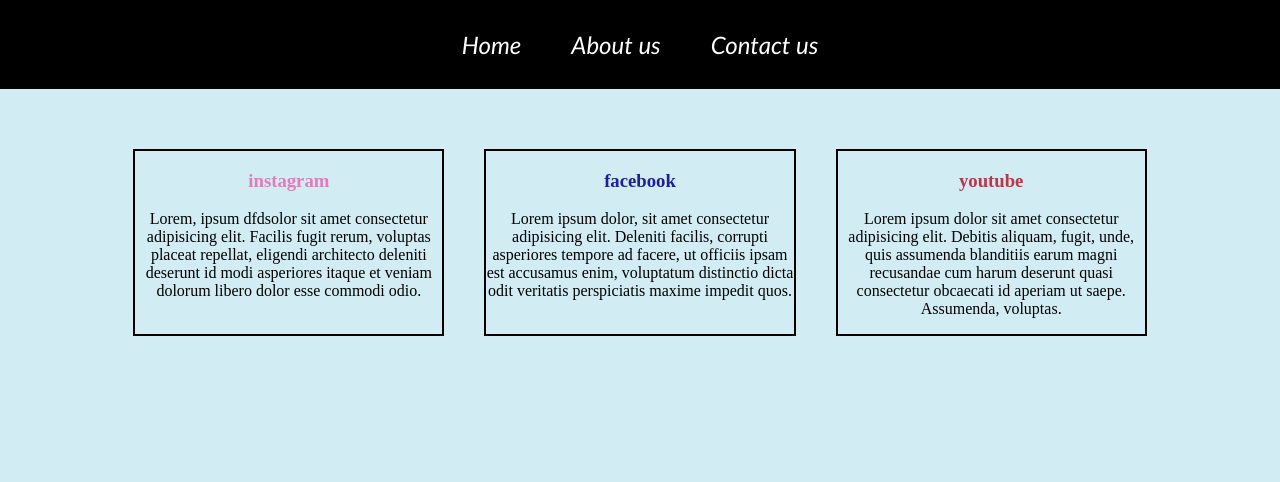
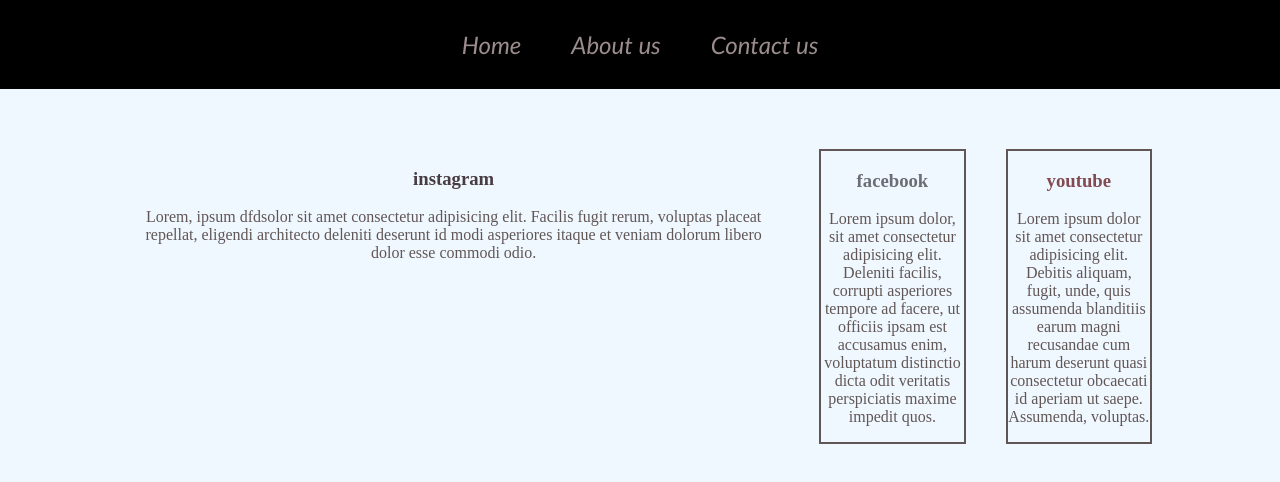
Before and after one commit to saadullahkhan12/saad-navbar, a plain HTML site: page index.html in a window 1280 px wide. Drawn offline with Linux system fonts and the light colour scheme.

Commit message:
some changing

```diff
--- a/index.html
+++ b/index.html
@@ -17,7 +17,7 @@
     </ul>
     </div>
     <div class="saa" >
-        <div class="a">
+        <div class="">
 
 
             <h3 > instagram</h3>
--- a/style.css
+++ b/style.css
@@ -20,7 +20,7 @@ a {
     text-decoration: none;
     font-size: 24px;
     font-family: 'Gill Sans', 'Gill Sans MT', Calibri, 'Trebuchet MS', sans-serif;
-    color: rgb(255, 255, 255);
+    color: rgb(155, 141, 141);
     font-weight: 400;
     font-style: italic;
 
@@ -46,7 +46,7 @@ a {
 }
 h3{
     text-align: center;
-    color: rgb(233, 120, 186);
+    color: rgb(71, 60, 66);
 
 }
 p{
@@ -57,9 +57,14 @@ p{
 }
 .ee{
     text-align: center;
-    color: rgb(31, 31, 161);
+    color: rgb(109, 109, 116);
 }
 .y{
     text-align: center;
-    color: rgb(197, 50, 67);
+    color: rgb(129, 75, 81);
 }
+
+body{
+    background-color: aliceblue;
+    color: #615656;
+}
```
